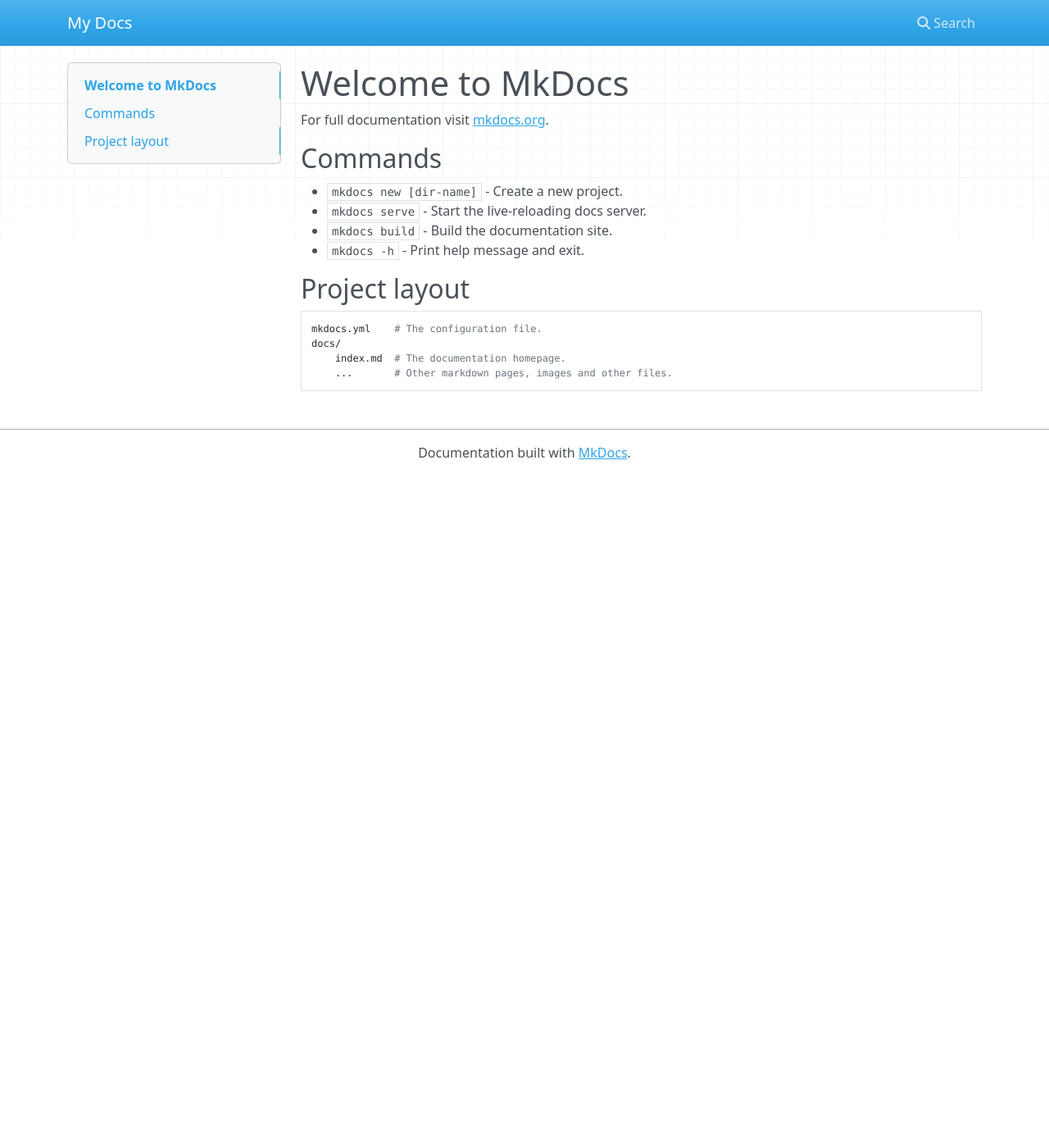
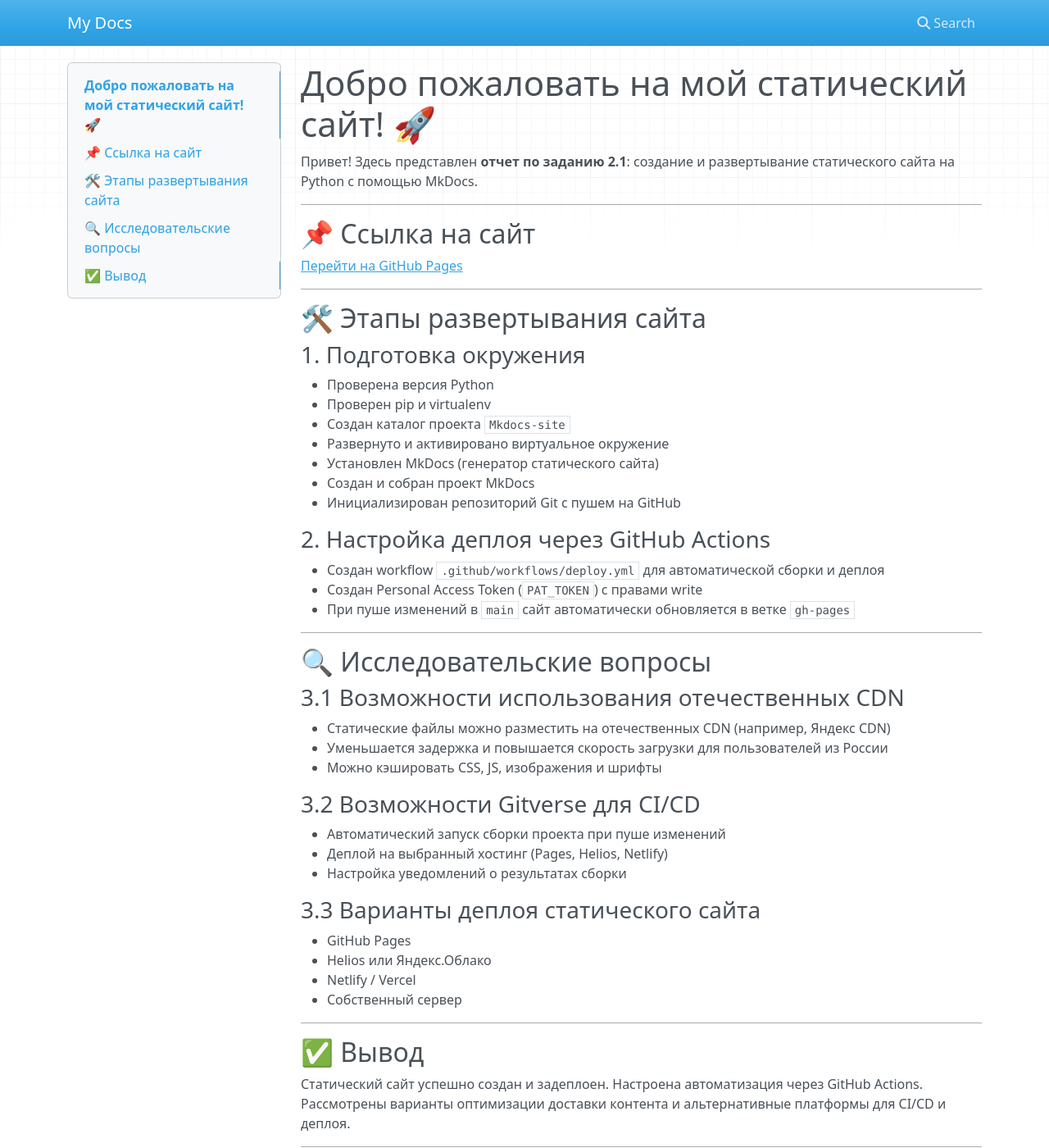
Before and after one commit to Dasha2101/Mkdocs-site, an MkDocs documentation site: the page built from docs/index.md, in a window 1280 px wide and 1400 px high. Shown: the whole window at 82% size. Built offline with MkDocs 1.6.1, drawn with Linux system fonts in a browser that asks for light colours; nearby versions of some CDN libraries.

Commit message:
refactor: change view site

```diff
--- a/docs/index.md
+++ b/docs/index.md
@@ -1,17 +1,55 @@
-# Welcome to MkDocs
+# Добро пожаловать на мой статический сайт! 🚀
 
-For full documentation visit [mkdocs.org](https://www.mkdocs.org).
+Привет! Здесь представлен **отчет по заданию 2.1**: создание и развертывание статического сайта на Python с помощью MkDocs.
 
-## Commands
+---
 
-* `mkdocs new [dir-name]` - Create a new project.
-* `mkdocs serve` - Start the live-reloading docs server.
-* `mkdocs build` - Build the documentation site.
-* `mkdocs -h` - Print help message and exit.
+## 📌 Ссылка на сайт
+[Перейти на GitHub Pages](https://Dasha2101.github.io/Mkdocs-site/)
 
-## Project layout
+---
 
-    mkdocs.yml    # The configuration file.
-    docs/
-        index.md  # The documentation homepage.
-        ...       # Other markdown pages, images and other files.
+## 🛠 Этапы развертывания сайта
+
+### 1. Подготовка окружения
+- Проверена версия Python
+- Проверен pip и virtualenv
+- Создан каталог проекта `Mkdocs-site`
+- Развернуто и активировано виртуальное окружение
+- Установлен MkDocs (генератор статического сайта)
+- Создан и собран проект MkDocs
+- Инициализирован репозиторий Git с пушем на GitHub
+
+### 2. Настройка деплоя через GitHub Actions
+- Создан workflow `.github/workflows/deploy.yml` для автоматической сборки и деплоя
+- Создан Personal Access Token (`PAT_TOKEN`) с правами write
+- При пуше изменений в `main` сайт автоматически обновляется в ветке `gh-pages`
+
+---
+
+## 🔍 Исследовательские вопросы
+
+### 3.1 Возможности использования отечественных CDN
+- Статические файлы можно разместить на отечественных CDN (например, Яндекс CDN)
+- Уменьшается задержка и повышается скорость загрузки для пользователей из России
+- Можно кэшировать CSS, JS, изображения и шрифты
+
+### 3.2 Возможности Gitverse для CI/CD
+- Автоматический запуск сборки проекта при пуше изменений
+- Деплой на выбранный хостинг (Pages, Helios, Netlify)
+- Настройка уведомлений о результатах сборки
+
+### 3.3 Варианты деплоя статического сайта
+- GitHub Pages
+- Helios или Яндекс.Облако
+- Netlify / Vercel
+- Собственный сервер
+
+---
+
+## ✅ Вывод
+Статический сайт успешно создан и задеплоен.
+Настроена автоматизация через GitHub Actions.
+Рассмотрены варианты оптимизации доставки контента и альтернативные платформы для CI/CD и деплоя.
+
+---
```
Also changed, not shown: README.md (renamed from REPORT.md).
